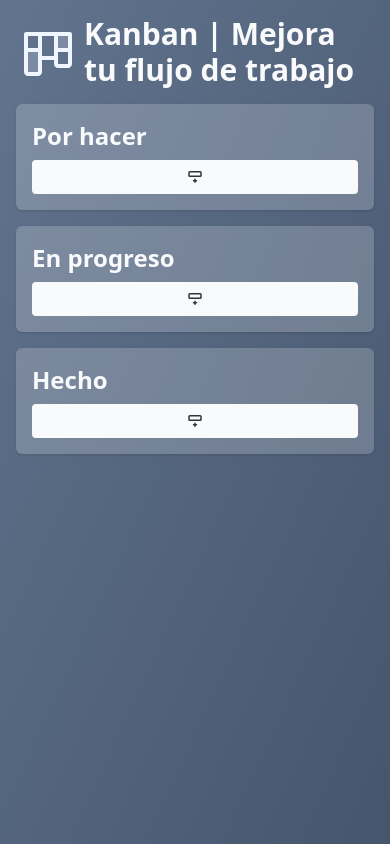
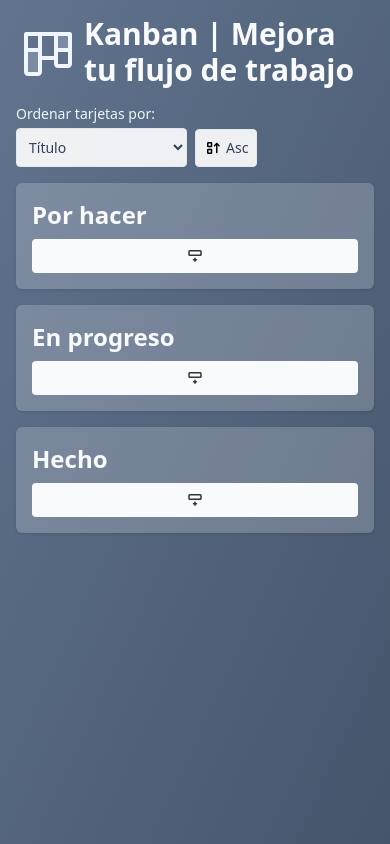
Before and after one commit to lui5gl/kanban, an Angular app: page / in a window 390 px wide. Built offline with nearby package versions, Linux system fonts and the light colour scheme; a web font is replaced by a local one.

Commit message:
Add sorting functionality to card columns; implement sort options and direction in app component, update column component to handle sorting logic, and introduce new SVG icons for sorting indicators.

```diff
--- a/src/app/app.component.html
+++ b/src/app/app.component.html
@@ -1,7 +1,10 @@
 <main
   class="flex min-h-screen flex-col gap-4 bg-gradient-to-br from-slate-500 to-slate-600 p-4"
 >
-  <div class="flex items-center gap-1 select-none">
+  <div
+    class="flex flex-col gap-4 md:flex-row md:items-center md:justify-between select-none"
+  >
+    <div class="flex items-center gap-1">
       <img
         ngSrc="image\kanban.png"
         alt="Icono del tablero Kanban"
@@ -12,9 +15,53 @@
         Kanban | Mejora tu flujo de trabajo
       </h1>
     </div>
+    <div
+      class="flex flex-col gap-2 text-sm font-medium text-slate-100 md:text-right"
+    >
+      <label class="flex flex-col gap-1">
+        Ordenar tarjetas por:
+        <div class="flex items-center gap-2">
+          <select
+            class="rounded-sm border border-slate-200 bg-white/90 p-2 text-slate-700"
+            [value]="sortOption"
+            (change)="onSortChange($event)"
+          >
+            @for (option of sortOptions; track option.value) {
+              <option [value]="option.value">{{ option.label }}</option>
+            }
+          </select>
+          <button
+            class="flex items-center gap-1 rounded-sm border border-slate-200 bg-white/90 p-2 text-slate-700 transition hover:bg-white"
+            (click)="toggleDirection()"
+            type="button"
+          >
+            <img
+              ngSrc="icons/{{ sortDirection === 'asc' ? 'sort-ascending-2' : 'sort-descending-2' }}.svg"
+              [alt]="sortDirection === 'asc' ? 'Orden ascendente' : 'Orden descendente'"
+              width="18"
+              height="18"
+            />
+            {{ sortDirection === 'asc' ? 'Asc' : 'Desc' }}
+          </button>
+        </div>
+      </label>
+    </div>
+  </div>
   <section class="grid gap-4 md:grid-cols-3">
-    <app-column column_name="Por hacer" />
-    <app-column column_name="En progreso" />
-    <app-column column_name="Hecho" />
+    <app-column
+      column_name="Por hacer"
+      [sortOption]="sortOption"
+      [sortDirection]="sortDirection"
+    />
+    <app-column
+      column_name="En progreso"
+      [sortOption]="sortOption"
+      [sortDirection]="sortDirection"
+    />
+    <app-column
+      column_name="Hecho"
+      [sortOption]="sortOption"
+      [sortDirection]="sortDirection"
+    />
   </section>
 </main>
--- a/src/app/app.component.ts
+++ b/src/app/app.component.ts
@@ -2,10 +2,29 @@ import { NgOptimizedImage } from '@angular/common';
 import { Component } from '@angular/core';
 import { RouterModule } from '@angular/router';
 import { ColumnComponent } from './components/column/column.component';
+import { SortDirection, SortOption } from './types/sort-option';
 
 @Component({
   selector: 'app-root',
   templateUrl: './app.component.html',
   imports: [RouterModule, ColumnComponent, NgOptimizedImage],
 })
-export class AppComponent {}
+export class AppComponent {
+  sortOption: SortOption = 'createdAt';
+  sortDirection: SortDirection = 'asc';
+
+  readonly sortOptions: { value: SortOption; label: string }[] = [
+    { value: 'title', label: 'Título' },
+    { value: 'createdAt', label: 'Fecha de creación' },
+    { value: 'updatedAt', label: 'Última actualización' },
+    { value: 'priority', label: 'Prioridad' },
+  ];
+
+  onSortChange(event: Event) {
+    this.sortOption = (event.target as HTMLSelectElement).value as SortOption;
+  }
+
+  toggleDirection() {
+    this.sortDirection = this.sortDirection === 'asc' ? 'desc' : 'asc';
+  }
+}
--- a/src/app/components/column/column.component.html
+++ b/src/app/components/column/column.component.html
@@ -10,7 +10,7 @@
     {{ column_name }}
   </h2>
 
-  @for (card of cards; track $index) {
+  @for (card of cards; track card.id) {
     <app-card
       [id]="card.id"
       [title]="card.title"
--- a/src/app/components/column/column.component.ts
+++ b/src/app/components/column/column.component.ts
@@ -6,6 +6,7 @@ import {
   transferArrayItem,
 } from '@angular/cdk/drag-drop';
 import { AfterContentChecked, Component, Input } from '@angular/core';
+import { SortDirection, SortOption } from '../../types/sort-option';
 import { CardComponent } from '../card/card.component';
 
 type ColumnCard = {
@@ -27,7 +28,27 @@ type ColumnCard = {
 })
 export class ColumnComponent implements AfterContentChecked {
   private readonly boardColumns = ['Por hacer', 'En progreso', 'Hecho'];
+  private _sortOption: SortOption = 'createdAt';
+  private _sortDirection: SortDirection = 'asc';
   @Input() column_name = 'Columna sin nombre';
+  @Input()
+  set sortOption(value: SortOption) {
+    if (this._sortOption === value) return;
+    this._sortOption = value;
+    this.arrangeCards(this.cards);
+  }
+  get sortOption(): SortOption {
+    return this._sortOption;
+  }
+  @Input()
+  set sortDirection(value: SortDirection) {
+    if (this._sortDirection === value) return;
+    this._sortDirection = value;
+    this.arrangeCards(this.cards);
+  }
+  get sortDirection(): SortDirection {
+    return this._sortDirection;
+  }
   cards: ColumnCard[] = [];
 
   ngAfterContentChecked(): void {
@@ -38,7 +59,8 @@ export class ColumnComponent implements AfterContentChecked {
     const columnStoredCards = localStorage.getItem(this.column_name);
     this.cards = columnStoredCards
       ? (JSON.parse(columnStoredCards) as ColumnCard[]).map((card) => {
-          const fallback = card.createdAt ?? card.updatedAt ?? new Date().toISOString();
+          const fallback =
+            card.createdAt ?? card.updatedAt ?? new Date().toISOString();
           return {
             ...card,
             is_archived: card.is_archived ?? false,
@@ -47,7 +69,7 @@ export class ColumnComponent implements AfterContentChecked {
           };
         })
       : [];
-    this.moveArchivedToBottom(this.cards);
+    this.arrangeCards(this.cards);
   }
 
   saveCards(): void {
@@ -71,6 +93,7 @@ export class ColumnComponent implements AfterContentChecked {
       createdAt: timestamp,
       updatedAt: timestamp,
     });
+    this.arrangeCards();
     this.saveCards();
   }
 
@@ -86,13 +109,14 @@ export class ColumnComponent implements AfterContentChecked {
       return console.error('La tarjeta que intentas actualizar no existe.');
 
     this.cards[index] = { ...item };
-    this.moveArchivedToBottom(this.cards);
+    this.arrangeCards();
     this.saveCards();
   }
 
   drop(event: CdkDragDrop<ColumnCard[]>): void {
     if (event.previousContainer === event.container) {
       moveItemInArray(this.cards, event.previousIndex, event.currentIndex);
+      this.arrangeCards();
       this.saveCards();
       return;
     }
@@ -107,14 +131,14 @@ export class ColumnComponent implements AfterContentChecked {
     const movedCard = event.container.data[event.currentIndex];
     movedCard.column_name = this.column_name;
     movedCard.updatedAt = new Date().toISOString();
-    this.moveArchivedToBottom(event.container.data);
+    this.arrangeCards(event.container.data);
 
     const previousColumnName = this.getColumnNameFromDropListId(
       event.previousContainer.id,
     );
 
     if (previousColumnName) {
-      this.moveArchivedToBottom(event.previousContainer.data);
+      this.arrangeCards(event.previousContainer.data);
       this.persistColumn(previousColumnName, event.previousContainer.data);
     }
 
@@ -145,9 +169,10 @@ export class ColumnComponent implements AfterContentChecked {
     );
   }
 
-  private moveArchivedToBottom(cards: ColumnCard[]): void {
+  private arrangeCards(cards: ColumnCard[] = this.cards): void {
     if (!cards.length) return;
 
+    const comparator = this.getComparator();
     const active: ColumnCard[] = [];
     const archived: ColumnCard[] = [];
 
@@ -155,6 +180,42 @@ export class ColumnComponent implements AfterContentChecked {
       card.is_archived ? archived.push(card) : active.push(card),
     );
 
+    active.sort(comparator);
+    archived.sort(comparator);
+
     cards.splice(0, cards.length, ...active, ...archived);
   }
+
+  private getComparator(): (a: ColumnCard, b: ColumnCard) => number {
+    const directionFactor = this._sortDirection === 'asc' ? 1 : -1;
+    return (a, b) => {
+      let comparison = 0;
+      switch (this._sortOption) {
+        case 'title':
+          comparison = a.title.localeCompare(b.title, 'es', {
+            sensitivity: 'base',
+          });
+          break;
+        case 'priority':
+          comparison =
+            this.priorityWeight(a.priority) - this.priorityWeight(b.priority);
+          break;
+        case 'updatedAt':
+          comparison =
+            new Date(a.updatedAt).getTime() - new Date(b.updatedAt).getTime();
+          break;
+        case 'createdAt':
+        default:
+          comparison =
+            new Date(a.createdAt).getTime() - new Date(b.createdAt).getTime();
+          break;
+      }
+      return comparison * directionFactor;
+    };
+  }
+
+  private priorityWeight(priority: string): number {
+    const order: Record<string, number> = { low: 1, medium: 2, high: 3 };
+    return order[priority] ?? 99;
+  }
 }
--- /dev/null
+++ b/src/app/types/sort-option.ts
@@ -0,0 +1,2 @@
+export type SortOption = 'title' | 'createdAt' | 'updatedAt' | 'priority';
+export type SortDirection = 'asc' | 'desc';
```
Also changed, not shown: public/icons/sort-ascending-2.svg (added), public/icons/sort-descending-2.svg (added). Lines whose indentation alone changed are shown as unchanged.
